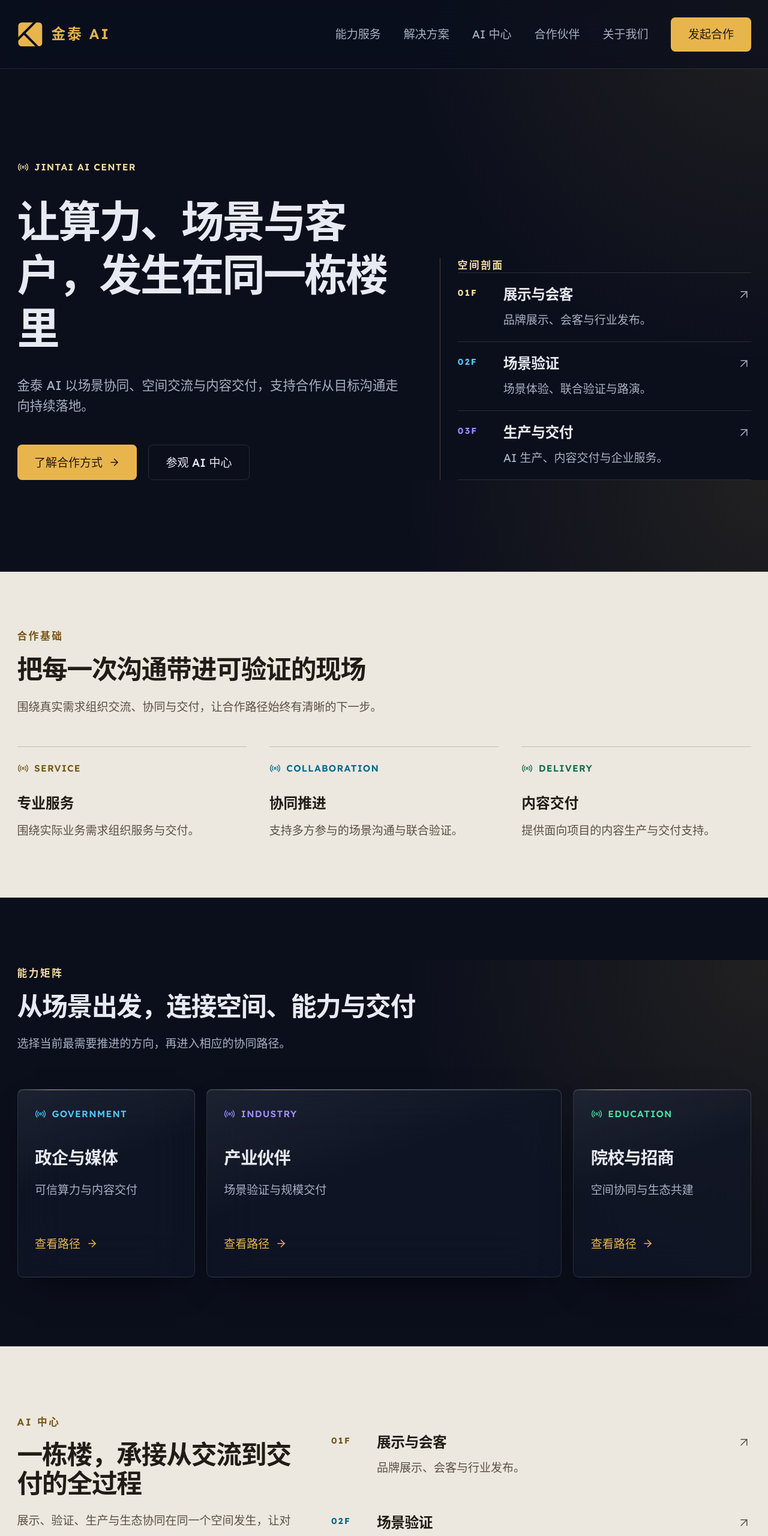
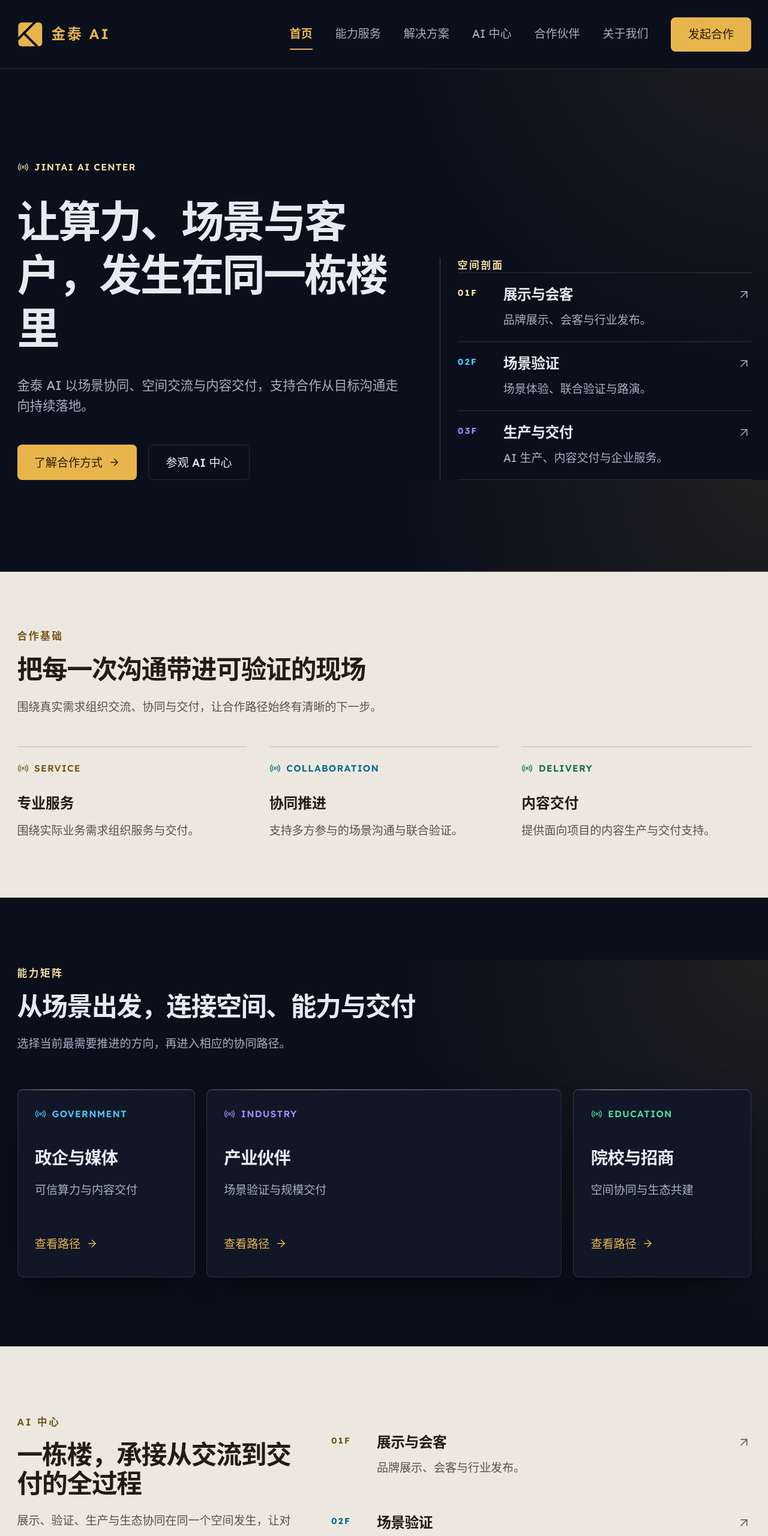
Before and after one commit to aikingtai-ctrl/jintai-ai-site, a Next.js app: page /jintai-ai-site/ in a window 1280 px wide. Shown: the top 2560 px of the page at 60% size. Built offline with nearby package versions, Linux system fonts and the light colour scheme.

Commit message:
fix: harden portal navigation accessibility

```diff
--- a/src/app/about/page.tsx
+++ b/src/app/about/page.tsx
@@ -8,7 +8,7 @@ import { aboutPoints, site } from "@/content/site";
 export default function AboutPage() {
   return (
     <>
-      <SiteHeader />
+      <SiteHeader currentPath="/about/" />
       <main id="main">
         <PageHero
           eyebrow="关于我们"
--- a/src/app/ai-center/page.tsx
+++ b/src/app/ai-center/page.tsx
@@ -11,7 +11,7 @@ const floorTones = ["gold", "compute", "create", "grow"] as const;
 export default function AiCenterPage() {
   return (
     <>
-      <SiteHeader />
+      <SiteHeader currentPath="/ai-center/" />
       <main id="main">
         <PageHero
           eyebrow="AI 中心"
--- a/src/app/capabilities/page.tsx
+++ b/src/app/capabilities/page.tsx
@@ -8,7 +8,7 @@ import { trustPoints } from "@/content/site";
 export default function CapabilitiesPage() {
   return (
     <>
-      <SiteHeader />
+      <SiteHeader currentPath="/capabilities/" />
       <main id="main">
         <PageHero
           eyebrow="能力服务"
--- a/src/app/globals.css
+++ b/src/app/globals.css
@@ -182,13 +182,7 @@
   .glass {
     position: relative;
     isolation: isolate;
-    background:
-      linear-gradient(
-        160deg,
-        color-mix(in srgb, var(--jt-ink) 7%, transparent) 0%,
-        transparent 42%
-      ),
-      color-mix(in srgb, var(--jt-night-2) 72%, transparent);
+    background: var(--jt-night-2);
     /* 磨砂必须走 Tailwind 的 backdrop 工具类：手写 backdrop-filter 会被
        Lightning CSS 编译成只带 -webkit- 前缀的版本，Chrome 不认，玻璃就没了 */
     @apply backdrop-blur-2xl backdrop-saturate-150;
@@ -436,6 +430,11 @@
     outline-offset: 3px;
   }
 
+  .site-header-active {
+    color: var(--jt-gold);
+    font-weight: 600;
+  }
+
   .portal-shell {
     background:
       radial-gradient(
--- a/src/app/page.tsx
+++ b/src/app/page.tsx
@@ -9,7 +9,7 @@ import { TrustStrip } from "@/components/portal/trust-strip";
 export default function HomePage() {
   return (
     <>
-      <SiteHeader />
+      <SiteHeader currentPath="/" />
       <main id="main">
         <PortalHero />
         <TrustStrip />
--- a/src/app/partners/page.tsx
+++ b/src/app/partners/page.tsx
@@ -8,7 +8,7 @@ import { partnerRoles } from "@/content/site";
 export default function PartnersPage() {
   return (
     <>
-      <SiteHeader />
+      <SiteHeader currentPath="/partners/" />
       <main id="main">
         <PageHero
           eyebrow="合作伙伴"
--- a/src/app/solutions/page.tsx
+++ b/src/app/solutions/page.tsx
@@ -8,7 +8,7 @@ import { solutionGroups } from "@/content/site";
 export default function SolutionsPage() {
   return (
     <>
-      <SiteHeader />
+      <SiteHeader currentPath="/solutions/" />
       <main id="main">
         <PageHero
           eyebrow="解决方案"
--- a/src/components/portal/center-story.tsx
+++ b/src/components/portal/center-story.tsx
@@ -20,7 +20,7 @@ export function CenterStory() {
           <Link
             href="/ai-center/#visit"
             prefetch={false}
-            className="portal-focus-ring mt-8 inline-flex min-h-11 items-center gap-2 text-[var(--portal-accent)] transition-colors hover:text-gold"
+            className="portal-focus-ring mt-8 inline-flex min-h-11 items-center gap-2 text-[var(--portal-accent)] underline-offset-4 transition-colors hover:underline"
           >
             预约参观
             <ArrowRight className="size-4" aria-hidden />
--- a/src/components/site-header.tsx
+++ b/src/components/site-header.tsx
@@ -4,6 +4,7 @@ import { Logo } from "@/components/brand";
 import { site } from "@/content/site";
 
 const publicNav = [
+  { href: "/", label: "首页" },
   { href: "/capabilities/", label: "能力服务" },
   { href: "/solutions/", label: "解决方案" },
   { href: "/ai-center/", label: "AI 中心" },
@@ -11,13 +12,17 @@ const publicNav = [
   { href: "/about/", label: "关于我们" },
 ];
 
+interface SiteHeaderProps {
+  currentPath: string;
+}
+
 /**
  * 吸顶导航。移动端用 <details> 实现折叠菜单——无需客户端 JS，
  * 保持整个页面为 Server Component（Next 建议默认不加 'use client'）。
  */
-export function SiteHeader() {
+export function SiteHeader({ currentPath }: SiteHeaderProps) {
   return (
-    <header className="sticky top-0 z-50 border-b border-border bg-night/70 backdrop-blur-2xl backdrop-saturate-150">
+    <header className="sticky top-0 z-50 border-b border-border bg-night backdrop-blur-2xl backdrop-saturate-150">
       <div className="mx-auto flex h-24 max-w-7xl items-center gap-8 px-6">
         <Link
           href="/"
@@ -32,17 +37,26 @@ export function SiteHeader() {
 
         <nav aria-label="主导航" className="ml-auto hidden lg:block">
           <ul className="flex items-center gap-8">
-            {publicNav.map((item) => (
+            {publicNav.map((item) => {
+              const isCurrent = item.href === currentPath;
+
+              return (
                 <li key={item.href}>
                   <Link
                     href={item.href}
                     prefetch={false}
-                  className="portal-focus-ring inline-flex min-h-11 cursor-pointer items-center text-base text-ink-2 transition-colors duration-200 hover:text-gold"
+                    aria-current={isCurrent ? "page" : undefined}
+                    className={`portal-focus-ring inline-flex min-h-11 cursor-pointer items-center border-b-2 text-base transition-colors duration-200 ${
+                      isCurrent
+                        ? "site-header-active border-gold"
+                        : "border-transparent text-ink-2 hover:text-gold"
+                    }`}
                   >
                     {item.label}
                   </Link>
                 </li>
-            ))}
+              );
+            })}
           </ul>
         </nav>
 
@@ -64,17 +78,26 @@ export function SiteHeader() {
           </summary>
           <div className="absolute right-0 top-full mt-3 w-60 glass rounded-xl p-2">
             <ul>
-              {publicNav.map((item) => (
+              {publicNav.map((item) => {
+                const isCurrent = item.href === currentPath;
+
+                return (
                   <li key={item.href}>
                     <Link
                       href={item.href}
                       prefetch={false}
-                    className="block cursor-pointer rounded-md px-4 py-3 text-base text-ink-2 transition-colors duration-200 hover:bg-night-3 hover:text-gold"
+                      aria-current={isCurrent ? "page" : undefined}
+                      className={`block cursor-pointer rounded-md px-4 py-3 text-base transition-colors duration-200 ${
+                        isCurrent
+                          ? "site-header-active bg-night-3"
+                          : "text-ink-2 hover:bg-night-3 hover:text-gold"
+                      }`}
                     >
                       {item.label}
                     </Link>
                   </li>
-              ))}
+                );
+              })}
             </ul>
             <Link
               href="/about/#contact"
```
Also changed, not shown: 3 other files (tests, documents, lock files or other folders). Lines whose indentation alone changed are shown as unchanged.
